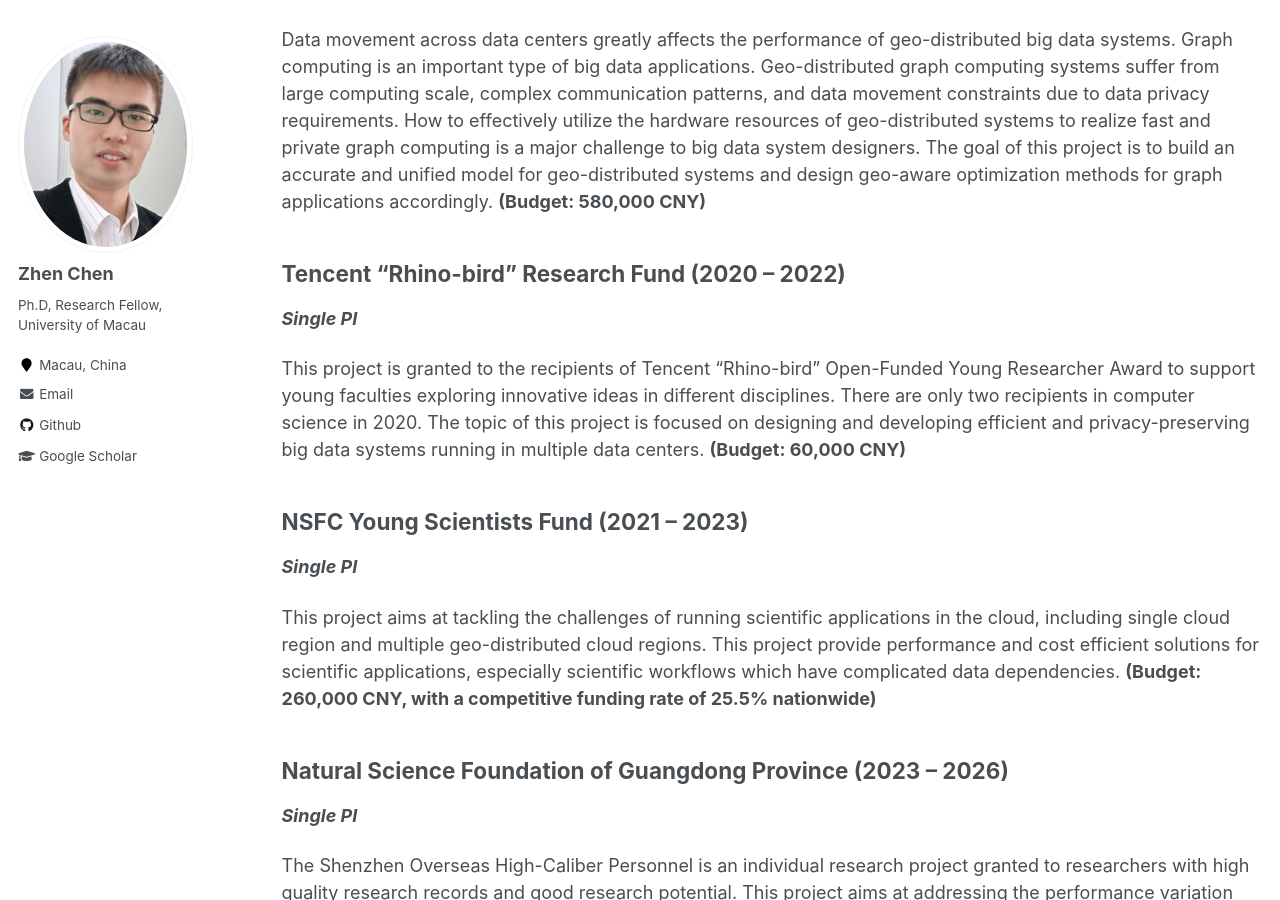
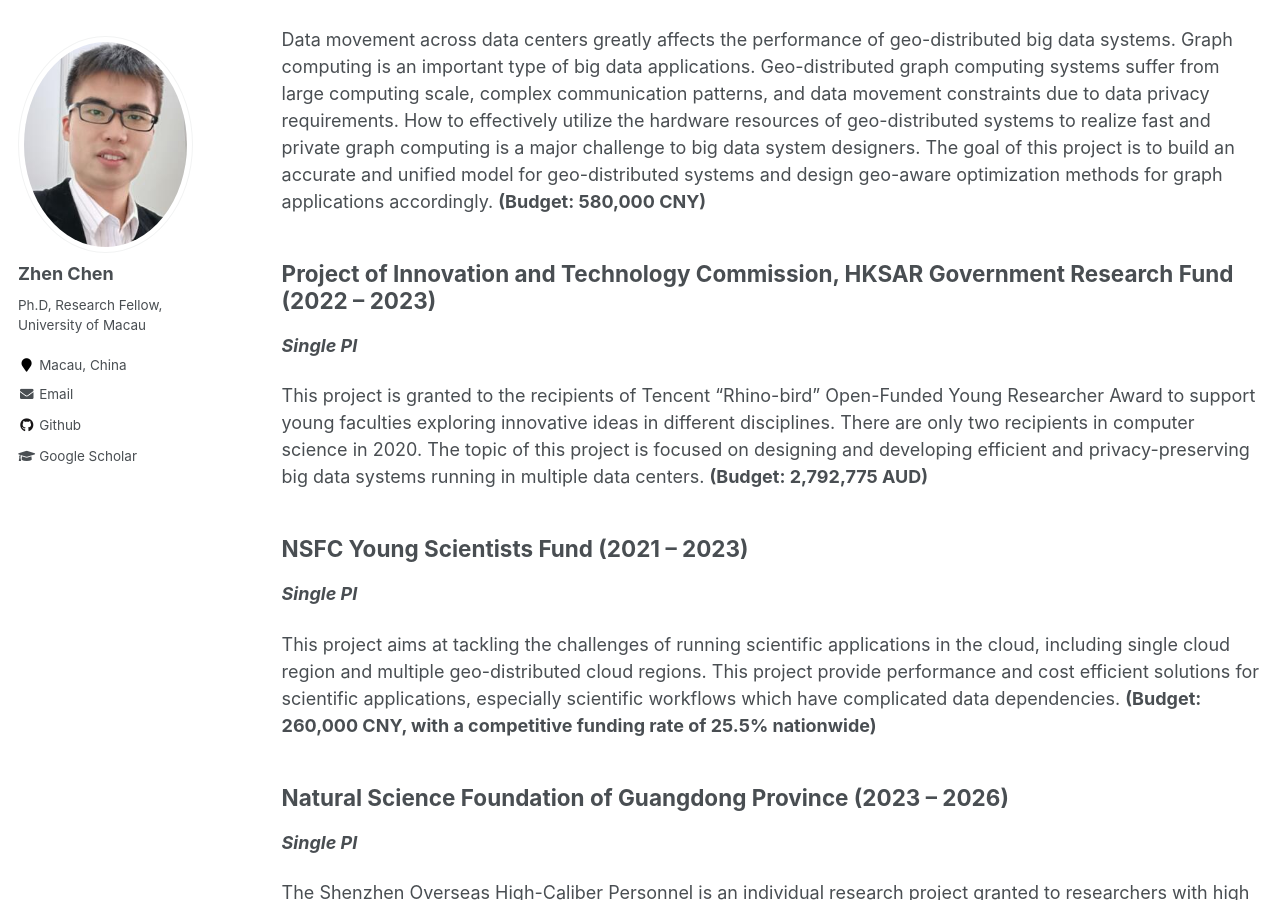
Before and after one commit to baile035/chenz_CV, a Jekyll site: the page built from _pages/project.md, in a window 1280 px wide and 900 px high, scrolled down 383 px. Built offline with Jekyll 4.4.1, drawn with Linux system fonts in a browser that asks for light colours.

Commit message:
Update project.md

```diff
--- a/_pages/project.md
+++ b/_pages/project.md
@@ -16,7 +16,7 @@ NSFC General Program (2022 - 2025)
 
 Data movement across data centers greatly affects the performance of geo-distributed big data systems. Graph computing is an important type of big data applications. Geo-distributed graph computing systems suffer from large computing scale, complex communication patterns, and data movement constraints due to data privacy requirements. How to effectively utilize the hardware resources of geo-distributed systems to realize fast and private graph computing is a major challenge to big data system designers. The goal of this project is to build an accurate and unified model for geo-distributed systems and design geo-aware optimization methods for graph applications accordingly.  **(Budget: 580,000 CNY)**
 
-Tencent “Rhino-bird” Research Fund (2020 – 2022)
+Project of Innovation and Technology Commission, HKSAR Government Research Fund (2022 – 2023)
 ---
 
 **_Single PI_**
@@ -24,7 +24,7 @@ Tencent “Rhino-bird” Research Fund (2020 – 2022)
 This project is granted to the recipients of Tencent “Rhino-bird” Open-Funded Young Researcher Award
 to support young faculties exploring innovative ideas in different disciplines. There are only two recipients
 in computer science in 2020. The topic of this project is focused on designing and developing efficient
-and privacy-preserving big data systems running in multiple data centers. **(Budget: 60,000 CNY)**
+and privacy-preserving big data systems running in multiple data centers. **(Budget: 2,792,775 AUD)**
 
 NSFC Young Scientists Fund (2021 – 2023)
 ---
```
